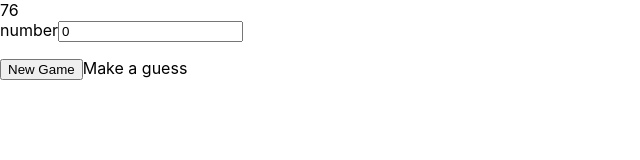
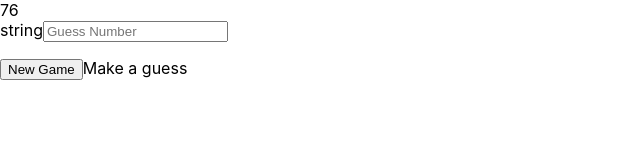
Before and after one commit to JKaram/number-guesser, a React (Create React App) app: page / in a window 1280 px wide. Shown: the top 160 px of the page, without its empty margins (0-640 px from the left). Built offline with nearby package versions, Linux system fonts and the light colour scheme.

Commit message:
add list of guesses

```diff
--- a/src/App.js
+++ b/src/App.js
@@ -27,11 +27,11 @@ function App() {
       />
 
       <ul>
-        {/* {guesses.map(guess => {
+        {guesses.map(guess => {
           return (
           <li>{guess}</li>
           )
-        })} */}
+        })}
       </ul>
       <Button onClick={newGame}>New Game</Button>
       {status}
--- a/src/components/input.js
+++ b/src/components/input.js
@@ -7,7 +7,7 @@ export default function Input({
   guesses,
   setGuesses
 }) {
-  const [value, setValue] = useState(0);
+  const [value, setValue] = useState('');
 
   const handleChange = event => {
     setValue(event.target.value);
@@ -16,7 +16,8 @@ export default function Input({
   const handleSubmit = event => {
     if (value) {
       setStatus(checkGuess(parseInt(value, 10), answer));
-      setValue(0);
+      setGuesses([...guesses, value])
+      setValue('');
     }
     event.preventDefault();
   };
```
